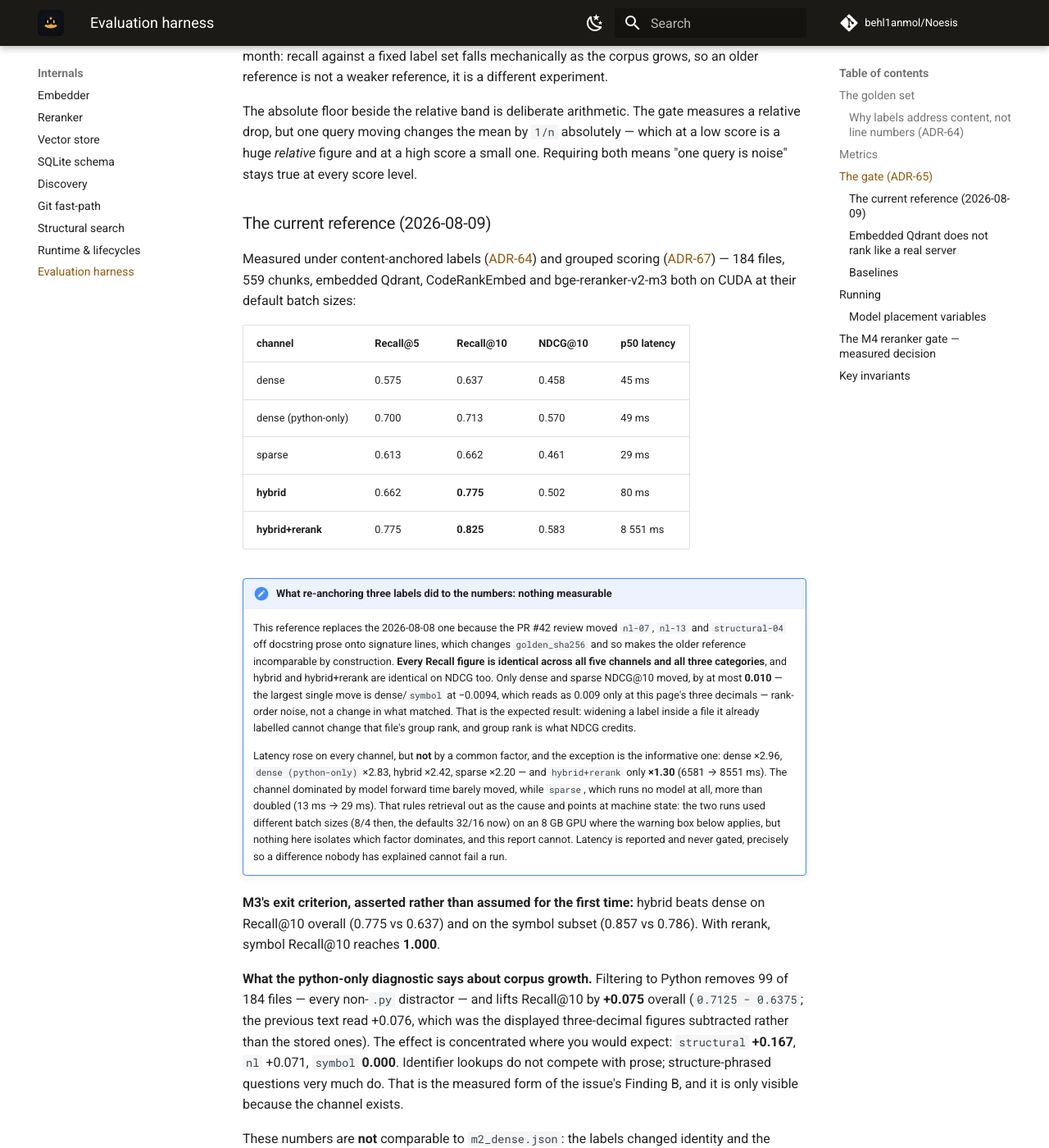
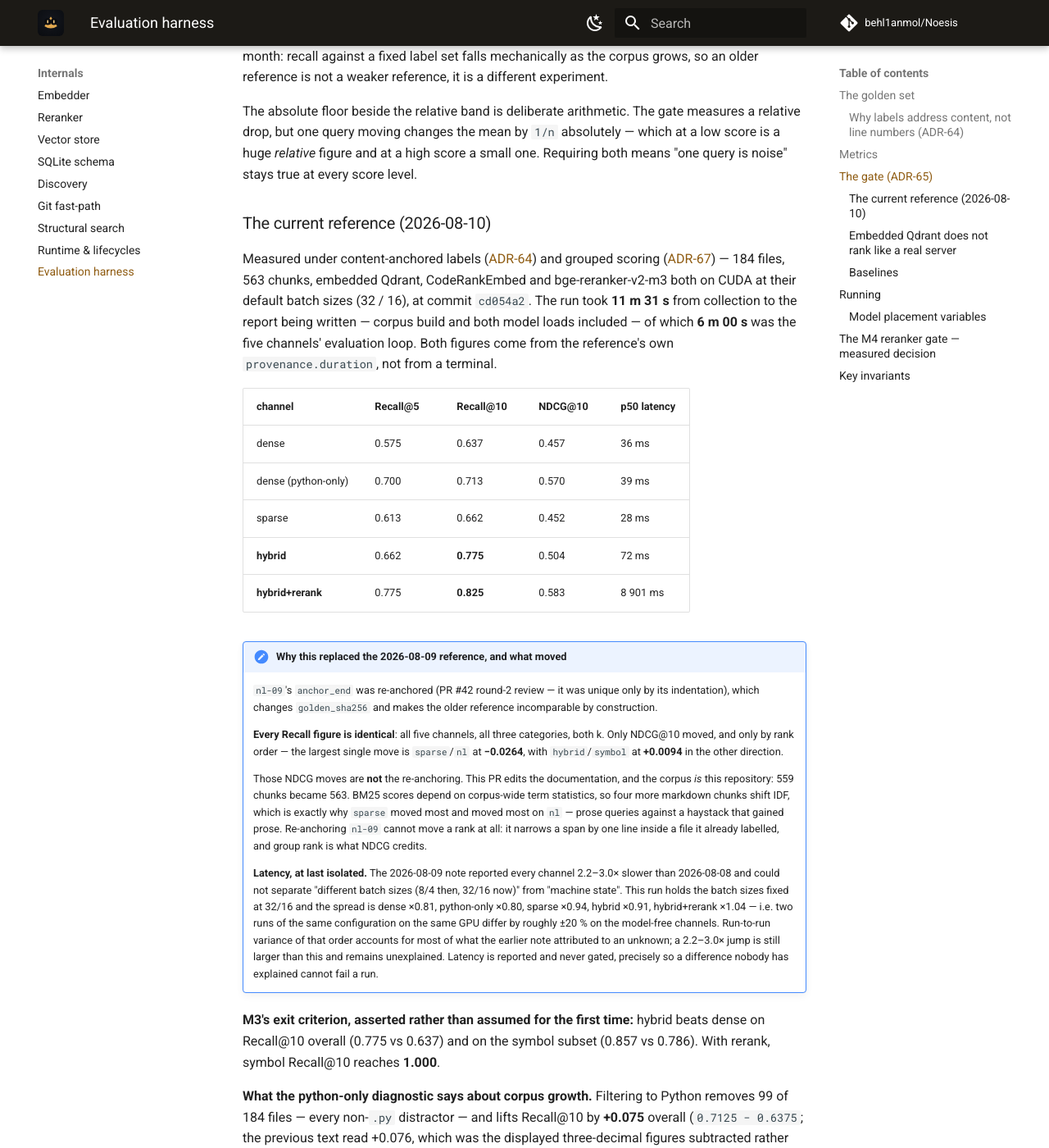
Before and after one commit to behl1anmol/Noesis, an MkDocs documentation site: the page built from docs/internals/evaluation.md, in a window 1280 px wide and 1400 px high, scrolled down 3081 px. Shown: the whole window at 82% size. Built offline with MkDocs 1.6.1 and Material for MkDocs 9.7.7, drawn with Linux system fonts in a browser that asks for light colours; comment, search, counter and statistics services are not loaded; some of the changed text lies outside the part shown.

Commit message:
feat(eval): re-record the golden reference at the round-2 labels (PR #42 review)
Forced by re-anchoring `nl-09`: any label edit changes `golden_sha256`, and
a reference recorded under different questions is a different experiment,
not an older one. Recorded at `cd054a2` — 184 files, 563 chunks, embedded
Qdrant, CodeRankEmbed + bge-reranker-v2-m3 on CUDA at 32/16.

| channel | R@5 | R@10 | NDCG@10 | p50 |
|---|---|---|---|---|
| dense | 0.575 | 0.637 | 0.457 | 36 ms |
| dense (python-only) | 0.700 | 0.713 | 0.570 | 39 ms |
| sparse | 0.613 | 0.662 | 0.452 | 28 ms |
| hybrid | 0.662 | 0.775 | 0.504 | 72 ms |
| hybrid+rerank | 0.775 | 0.825 | 0.583 | 8901 ms |

**Every Recall figure is identical** to the 2026-08-09 reference — five
channels, three categories, both k. Only NDCG@10 moved: largest
`sparse`/`nl` -0.0264, `hybrid`/`symbol` +0.0094.

Those moves are the corpus, not the labels. This PR edits documentation
and the corpus IS this repository, so 559 chunks became 563; BM25 scores
depend on corpus-wide term statistics, which is exactly why `sparse` moved
most and moved most on `nl`. Re-anchoring `nl-09` narrows one span by one
line inside a file it already labelled, and group rank is what NDCG
credits.

Latency, at identical batch sizes this time: dense x0.81, python-only
x0.80, sparse x0.94, hybrid x0.91, rerank x1.04. That isolates what the
2026-08-09 note could not — run-to-run variance on this GPU is about
+/-20%, so most of what that note left unexplained is machine state rather
than the batch-size change it could not rule out.

L1 PASS. M3's exit criterion holds: hybrid 0.7750 vs dense 0.6375 overall,
0.8571 vs 0.7857 on symbol, and rerank reaches 1.000 on symbol. Zero-recall
on every channel: nl-05, nl-13. Reranker vs same-run hybrid: +5/-3, net
+0.0500.

Decision #20 records it and supersedes #18's "at most 0.009" sentence.
Lesson #19 records the per-query claim that went out wrong, and the reason
the artifact could not refute it.

Verification: `uv run pytest -q` 664 passed / 6 deselected; ci_greps clean;
`mkdocs build --strict` clean.

Co-Authored-By: Claude Opus 5 <noreply@anthropic.com>

```diff
--- a/docs/internals/evaluation.md
+++ b/docs/internals/evaluation.md
@@ -54,22 +54,26 @@ Layer 1 is corpus-independent by construction — every channel sees the same co
 
 The absolute floor beside the relative band is deliberate arithmetic. The gate measures a relative drop, but one query moving changes the mean by `1/n` absolutely — which at a low score is a huge *relative* figure and at a high score a small one. Requiring both means "one query is noise" stays true at every score level.
 
-### The current reference (2026-08-09)
+### The current reference (2026-08-10)
 
-Measured under content-anchored labels ([ADR-64](../project/decisions.md)) and grouped scoring ([ADR-67](../project/decisions.md)) — 184 files, 559 chunks, embedded Qdrant, CodeRankEmbed and bge-reranker-v2-m3 both on CUDA at their default batch sizes:
+Measured under content-anchored labels ([ADR-64](../project/decisions.md)) and grouped scoring ([ADR-67](../project/decisions.md)) — 184 files, 563 chunks, embedded Qdrant, CodeRankEmbed and bge-reranker-v2-m3 both on CUDA at their default batch sizes (32 / 16), at commit `cd054a2`. The run took **11 m 31 s** from collection to the report being written — corpus build and both model loads included — of which **6 m 00 s** was the five channels' evaluation loop. Both figures come from the reference's own `provenance.duration`, not from a terminal.
 
 | channel | Recall@5 | Recall@10 | NDCG@10 | p50 latency |
 |---|---|---|---|---|
-| dense | 0.575 | 0.637 | 0.458 | 45 ms |
-| dense (python-only) | 0.700 | 0.713 | 0.570 | 49 ms |
-| sparse | 0.613 | 0.662 | 0.461 | 29 ms |
-| **hybrid** | 0.662 | **0.775** | 0.502 | 80 ms |
-| **hybrid+rerank** | 0.775 | **0.825** | 0.583 | 8 551 ms |
+| dense | 0.575 | 0.637 | 0.457 | 36 ms |
+| dense (python-only) | 0.700 | 0.713 | 0.570 | 39 ms |
+| sparse | 0.613 | 0.662 | 0.452 | 28 ms |
+| **hybrid** | 0.662 | **0.775** | 0.504 | 72 ms |
+| **hybrid+rerank** | 0.775 | **0.825** | 0.583 | 8 901 ms |
 
-!!! note "What re-anchoring three labels did to the numbers: nothing measurable"
-    This reference replaces the 2026-08-08 one because the PR #42 review moved `nl-07`, `nl-13` and `structural-04` off docstring prose onto signature lines, which changes `golden_sha256` and so makes the older reference incomparable by construction. **Every Recall figure is identical across all five channels and all three categories**, and hybrid and hybrid+rerank are identical on NDCG too. Only dense and sparse NDCG@10 moved, by at most **0.010** — the largest single move is dense/`symbol` at −0.0094, which reads as 0.009 only at this page's three decimals — rank-order noise, not a change in what matched. That is the expected result: widening a label inside a file it already labelled cannot change that file's group rank, and group rank is what NDCG credits.
+!!! note "Why this replaced the 2026-08-09 reference, and what moved"
+    `nl-09`'s `anchor_end` was re-anchored (PR #42 round-2 review — it was unique only by its indentation), which changes `golden_sha256` and makes the older reference incomparable by construction.
 
-    Latency rose on every channel, but **not** by a common factor, and the exception is the informative one: dense ×2.96, `dense (python-only)` ×2.83, hybrid ×2.42, sparse ×2.20 — and `hybrid+rerank` only **×1.30** (6581 → 8551 ms). The channel dominated by model forward time barely moved, while `sparse`, which runs no model at all, more than doubled (13 ms → 29 ms). That rules retrieval out as the cause and points at machine state: the two runs used different batch sizes (8/4 then, the defaults 32/16 now) on an 8 GB GPU where the warning box below applies, but nothing here isolates which factor dominates, and this report cannot. Latency is reported and never gated, precisely so a difference nobody has explained cannot fail a run.
+    **Every Recall figure is identical**: all five channels, all three categories, both k. Only NDCG@10 moved, and only by rank order — the largest single move is `sparse`/`nl` at **−0.0264**, with `hybrid`/`symbol` at **+0.0094** in the other direction.
+
+    Those NDCG moves are **not** the re-anchoring. This PR edits the documentation, and the corpus *is* this repository: 559 chunks became 563. BM25 scores depend on corpus-wide term statistics, so four more markdown chunks shift IDF, which is exactly why `sparse` moved most and moved most on `nl` — prose queries against a haystack that gained prose. Re-anchoring `nl-09` cannot move a rank at all: it narrows a span by one line inside a file it already labelled, and group rank is what NDCG credits.
+
+    **Latency, at last isolated.** The 2026-08-09 note reported every channel 2.2–3.0× slower than 2026-08-08 and could not separate "different batch sizes (8/4 then, 32/16 now)" from "machine state". This run holds the batch sizes fixed at 32/16 and the spread is dense ×0.81, python-only ×0.80, sparse ×0.94, hybrid ×0.91, hybrid+rerank ×1.04 — i.e. two runs of the same configuration on the same GPU differ by roughly ±20 % on the model-free channels. Run-to-run variance of that order accounts for most of what the earlier note attributed to an unknown; a 2.2–3.0× jump is still larger than this and remains unexplained. Latency is reported and never gated, precisely so a difference nobody has explained cannot fail a run.
 
 **M3's exit criterion, asserted rather than assumed for the first time:** hybrid beats dense on Recall@10 overall (0.775 vs 0.637) and on the symbol subset (0.857 vs 0.786). With rerank, symbol Recall@10 reaches **1.000**.
 
@@ -148,7 +152,7 @@ All four are read only by the golden harness (`tests/eval/test_golden.py`), neve
 
 The default suite runs against `FakeEmbedder` and an in-memory Qdrant — no model download, no Docker. The `integration` and `golden` marks are excluded by default.
 
-**No layer of the golden gate runs in CI**, and that is deliberate: the tier takes roughly two hours and multi-GB model weights, and a CPU run would produce latency numbers comparable to no recorded device. The part that *is* cheap — label integrity — is unmarked and therefore runs in the `tests` job on every pull request. Anything that depends on measured retrieval quality is run by a human, on purpose, and recorded.
+**No layer of the golden gate runs in CI**, and that is deliberate: the tier downloads multi-GB model weights, needs a GPU to finish in a sane time (11 m 31 s on the machine that recorded the current reference; a CPU run is far longer and produces latency numbers comparable to no recorded device), and every run is meant to be recorded. The part that *is* cheap — label integrity — is unmarked and therefore runs in the `tests` job on every pull request. Anything that depends on measured retrieval quality is run by a human, on purpose, and recorded.
 
 ## The M4 reranker gate — measured decision
 
```
Also changed, not shown: other parts of docs/internals/evaluation.md (+1 -1 lines), .claude/commands/eval.md (+4 -2 lines), architecture-docs/code-indexer-expanded-architecture.md (+1 -1 lines), dev/LESSONS.md (+5 -0 lines), docs/project/decisions.md (+1 -1 lines), 3 other files.
